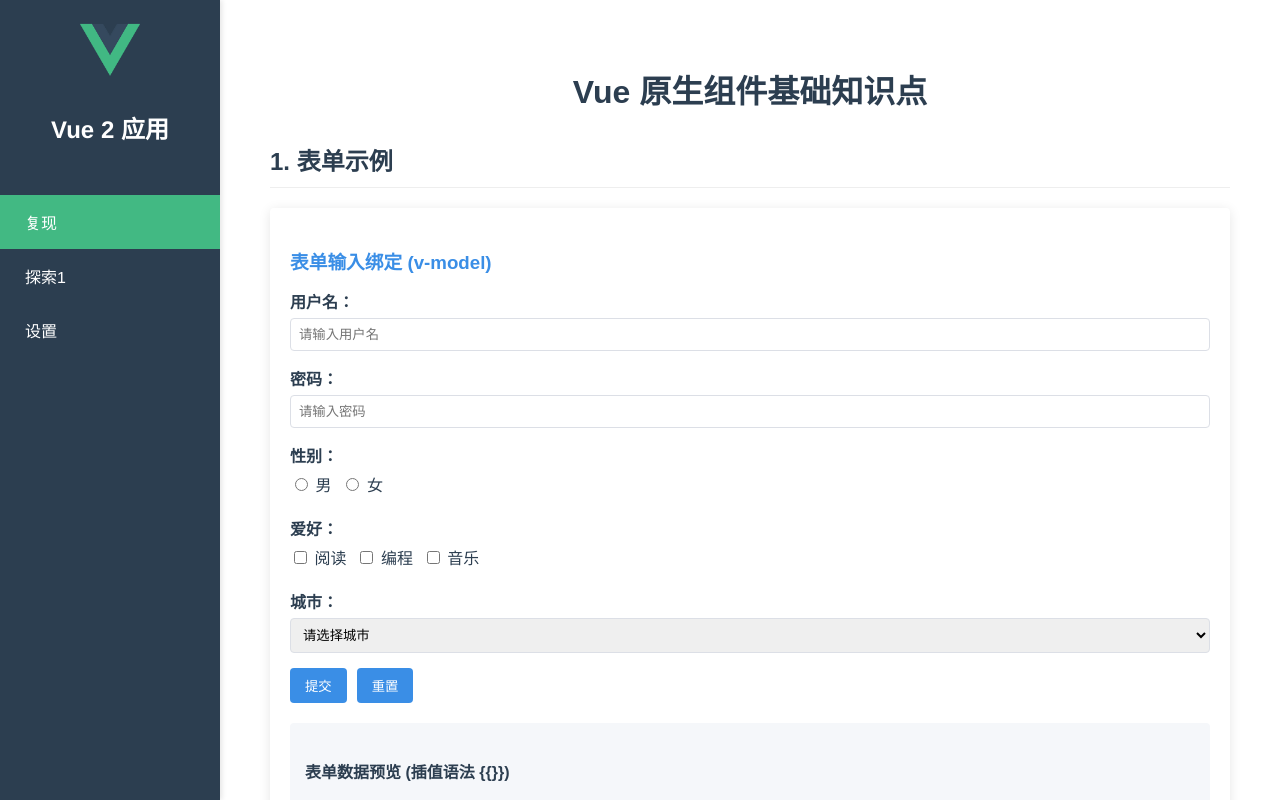
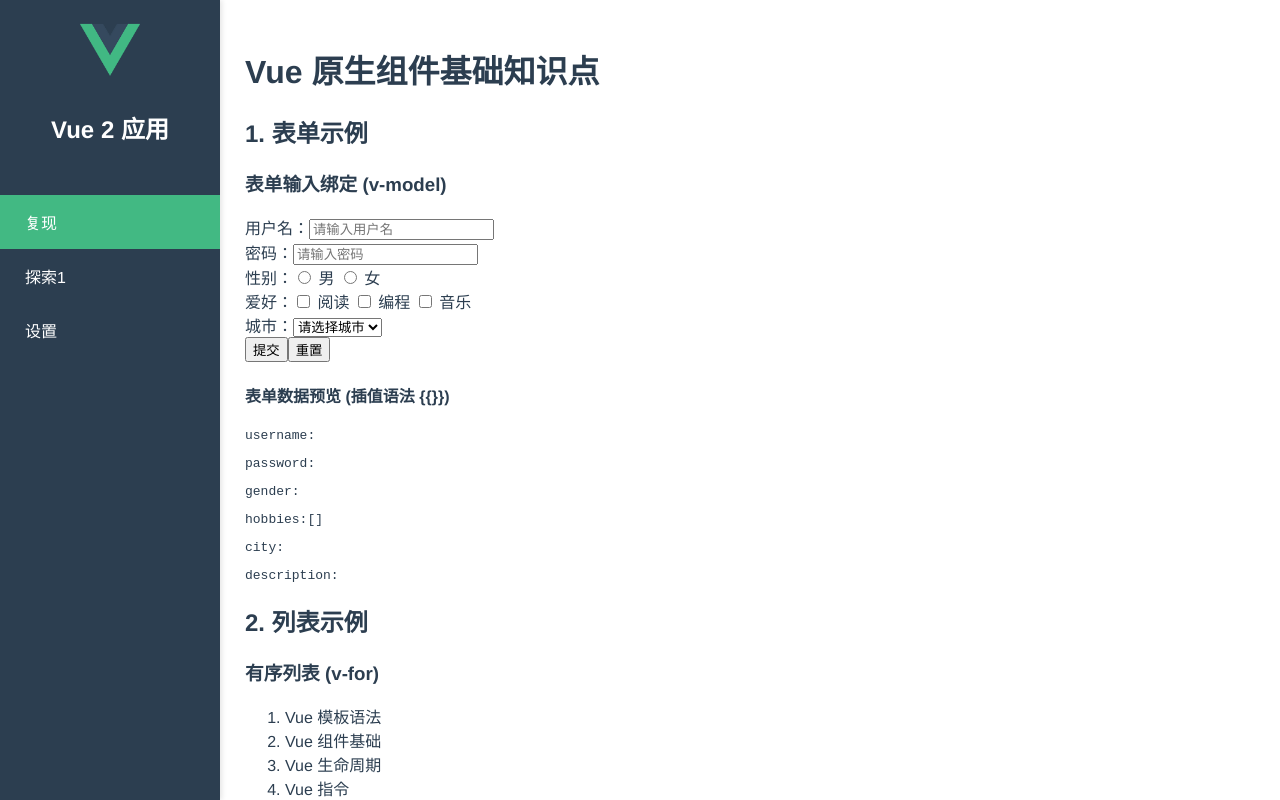
Before and after one commit to DingZhenPearl/vue2test, a Vue app: page / in a window 1280 px wide. Built offline with nearby package versions, Linux system fonts and the light colour scheme.

Commit message:
清理 replication 组件中的多余样式代码

```diff
--- a/src/components/replication.vue
+++ b/src/components/replication.vue
@@ -67,10 +67,6 @@
           <pre>hobbies:{{ formData.hobbies }}</pre>
           <pre>city:{{ formData.city }}</pre>
           <pre>description:{{ formData.description }}</pre>
-
-
-
-
         </div>
       </div>
     </section>
@@ -96,8 +92,6 @@
           </li>
         </ul>
       </div>
-
-
     </section>
 
     <!-- 表格部分 -->
@@ -191,119 +185,5 @@
 </script>
 
 <style scoped>
-.home-page {
-  max-width: 1000px;
-  margin: 0 auto;
-  padding: 20px;
-  font-family: Arial, sans-serif;
-}
-
-h1 {
-  text-align: center;
-  margin-bottom: 30px;
-  color: #2c3e50;
-}
-
-.section {
-  margin-bottom: 40px;
-}
-
-h2 {
-  margin-bottom: 20px;
-  padding-bottom: 10px;
-  border-bottom: 1px solid #eee;
-  color: #2c3e50;
-}
-
-.card {
-  background-color: #fff;
-  border-radius: 4px;
-  box-shadow: 0 2px 12px 0 rgba(0, 0, 0, 0.1);
-  padding: 20px;
-  margin-bottom: 20px;
-}
-
-h3 {
-  margin-bottom: 15px;
-  color: #3a8ee6;
-}
-
-.form-item {
-  margin-bottom: 15px;
-}
-
-label {
-  display: block;
-  margin-bottom: 5px;
-  font-weight: bold;
-}
-
-.radio-label, .checkbox-label {
-  display: inline-block;
-  font-weight: normal;
-  margin-right: 10px;
-}
-
-input[type="text"],
-input[type="password"],
-select,
-textarea {
-  width: 100%;
-  padding: 8px;
-  border: 1px solid #dcdfe6;
-  border-radius: 4px;
-}
-
-button {
-  background-color: #3a8ee6;
-  color: white;
-  border: none;
-  padding: 8px 15px;
-  border-radius: 4px;
-  cursor: pointer;
-  margin-right: 10px;
-}
-
-button:hover {
-  background-color: #66b1ff;
-}
-
-.form-preview {
-  margin-top: 20px;
-  padding: 15px;
-  background-color: #f5f7fa;
-  border-radius: 4px;
-}
-
-pre {
-  white-space: pre-wrap;
-}
-
-ul, ol {
-  padding-left: 20px;
-}
-
-li {
-  margin-bottom: 5px;
-}
-
-.data-table {
-  width: 100%;
-  border-collapse: collapse;
-}
-
-.data-table th, .data-table td {
-  border: 1px solid #ebeef5;
-  padding: 12px;
-  text-align: left;
-}
-
-.data-table th {
-  background-color: #f5f7fa;
-  color: #606266;
-}
-
-.data-table tr:hover {
-  background-color: #f5f7fa;
-}
+/* 所有样式已清除 */
 </style>
```
